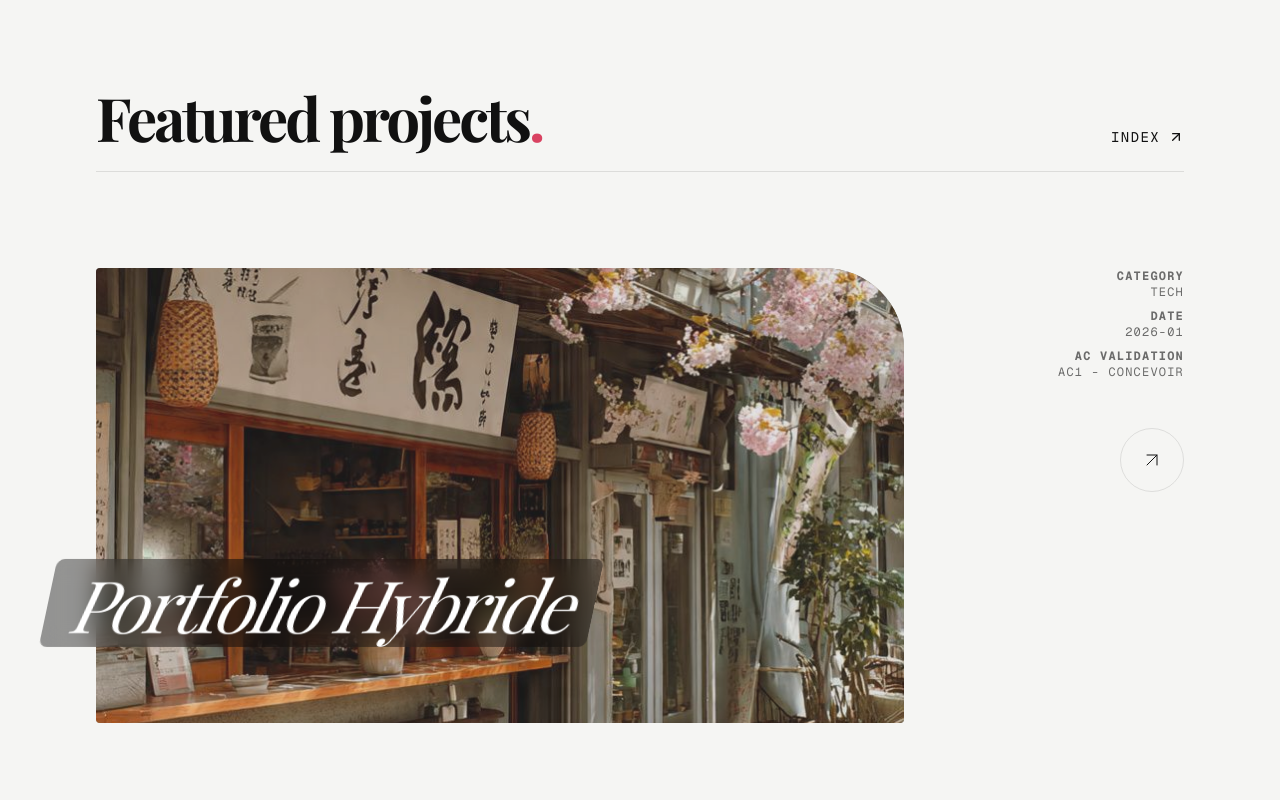
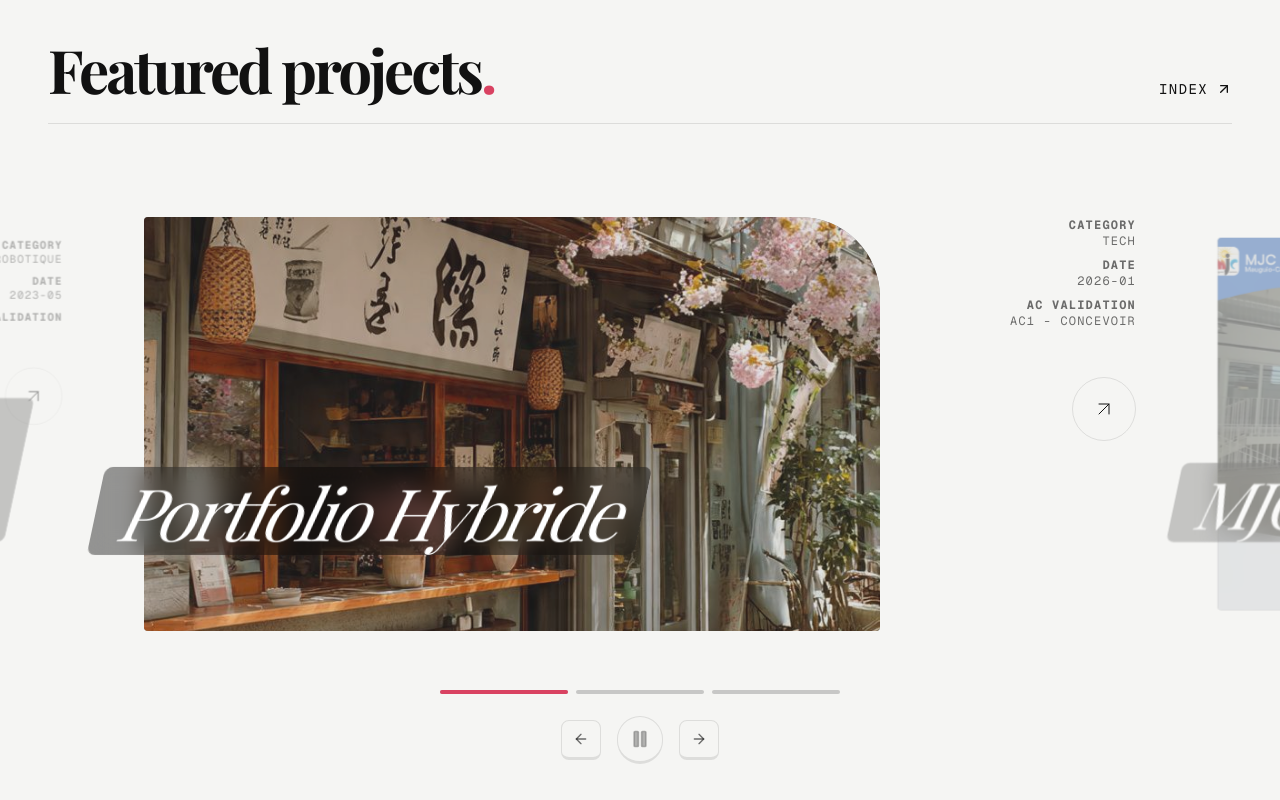
Before and after one commit to theodoredeboisseson/theodoredeboisseson.github.io, a Next.js app: page / in a window 1280 px wide. Shown: the part 1700-2500 px from the top of the page. Built offline with nearby package versions, Linux system fonts and the light colour scheme; a web font is replaced by a local one.

Commit message:
refactor(projects): Changes Featured Project display to use a caroussel

```diff
--- a/app/components/sections/FeaturedProjects.tsx
+++ b/app/components/sections/FeaturedProjects.tsx
@@ -1,8 +1,9 @@
 'use client';
 
-import { motion } from 'framer-motion';
+import { useState, useEffect, useCallback, useRef } from 'react';
+import { motion, AnimatePresence, useInView } from 'framer-motion';
 import Link from 'next/link';
-import { ArrowUpRight, Crosshair } from 'lucide-react';
+import { ArrowUpRight, Crosshair, Play, Pause, ArrowLeft, ArrowRight } from 'lucide-react';
 import ProjectCard from '../ui/ProjectCard';
 
 interface Project {
@@ -20,11 +21,65 @@ interface FeaturedProjectsProps {
 }
 
 export default function FeaturedProjects({ projects }: FeaturedProjectsProps) {
+    const [currentIndex, setCurrentIndex] = useState(0);
+    const [isPlaying, setIsPlaying] = useState(true);
+    const containerRef = useRef(null);
+    const isInView = useInView(containerRef, { amount: 0.3 });
+
+    const nextProject = useCallback(() => {
+        setCurrentIndex((prev) => (prev + 1) % projects.length);
+    }, [projects.length]);
+
+    const prevProject = useCallback(() => {
+        setCurrentIndex((prev) => (prev - 1 + projects.length) % projects.length);
+    }, [projects.length]);
+
+    const handleManualNext = () => {
+        nextProject();
+        setIsPlaying(false);
+    };
+
+    const handleManualPrev = () => {
+        prevProject();
+        setIsPlaying(false);
+    };
+
+    // Keyboard navigation
+    useEffect(() => {
+        if (!isInView) return;
+
+        const handleKeyDown = (e: KeyboardEvent) => {
+            if (e.key === 'ArrowLeft') {
+                prevProject();
+                setIsPlaying(false);
+            } else if (e.key === 'ArrowRight') {
+                nextProject();
+                setIsPlaying(false);
+            }
+        };
+
+        window.addEventListener('keydown', handleKeyDown);
+        return () => window.removeEventListener('keydown', handleKeyDown);
+    }, [isInView, nextProject, prevProject]);
+
+    // Auto-play effect
+    useEffect(() => {
+        if (!isPlaying) return;
+        const interval = setInterval(nextProject, 10 * 1000);
+        return () => clearInterval(interval);
+    }, [isPlaying, nextProject]);
+
+    const handleSegmentClick = (index: number) => {
+        setCurrentIndex(index);
+        setIsPlaying(false); // Pause on interaction
+    };
+
+    const togglePlay = () => setIsPlaying(!isPlaying);
 
     return (
-        <section className="relative w-full py-12 px-6 md:px-12 lg:px-24 bg-background overflow-hidden">
+        <section ref={containerRef} className="relative w-full py-0 px-3 md:px-6 lg:px-12 bg-background overflow-hidden">
             {/* Header */}
-            <div className="flex flex-col md:flex-row justify-between items-end mb-24 border-b-[0.5px] border-black/10 pb-6 w-full max-w-7xl mx-auto">
+            <div className="flex flex-col md:flex-row justify-between items-end border-b-[0.5px] border-black/10 pb-6 w-full max-w-7xl mx-auto">
                 <h2 className="section-title">
                     Featured projects<span className="text-primary">.</span>
                 </h2>
@@ -34,10 +89,110 @@ export default function FeaturedProjects({ projects }: FeaturedProjectsProps) {
                 </Link>
             </div>
 
-            <div className="flex flex-col gap-32 w-full max-w-7xl mx-auto">
-                {projects.map((project, index) => (
-                    <ProjectCard key={project.slug} project={project} index={index} />
-                ))}
+            {/* Carousel Container */}
+            <div className="relative w-full h-[500px] md:h-[600px] flex items-center justify-center">
+                <div className="absolute w-full h-full flex items-center justify-center overflow-visible">
+                    <AnimatePresence initial={false} mode='popLayout'>
+                        {projects.map((project, index) => {
+                            const length = projects.length;
+                            // Calculate discrete circular distance
+                            // result in range [-length/2, length/2]
+                            let offset = (index - currentIndex + length) % length;
+                            if (offset > length / 2) offset -= length;
+
+                            const isCenter = offset === 0;
+                            const zIndex = isCenter ? 10 : 10 - Math.abs(offset);
+
+                            // Visual properties
+                            const scale = isCenter ? 1 : 0.9;
+                            const opacity = isCenter ? 1 : 0.5;
+                            // x distance: 100% or more to separate them.
+
+                            const xOffset = offset * 65; // % of parent width if we use % units in animate?
+                            return (
+                                <motion.div
+                                    key={project.slug}
+                                    className="absolute w-[calc(100%-4rem)] md:w-[calc(100%-8rem)] lg:w-[calc(100%-12rem)] max-w-7xl"
+                                    initial={false}
+                                    animate={{
+                                        x: `calc(${offset} * (100% + 2rem))`,
+                                        scale: scale,
+                                        opacity: opacity,
+                                        zIndex: zIndex
+                                    }}
+                                    transition={{ duration: 0.8, ease: [0.25, 0.75, 0, 1] }}
+                                    onClick={() => handleSegmentClick(index)}
+                                    style={{ cursor: isCenter ? 'default' : 'pointer' }}
+                                >
+                                    {/* Wrapper to handle pointer events locally if needed */}
+                                    <div className={isCenter ? 'pointer-events-auto' : 'pointer-events-none'}>
+                                        <ProjectCard project={project} index={index} />
+                                    </div>
+                                    {/* Overlay for inactive items to catch clicks? The parent div has onClick already. */}
+                                </motion.div>
+                            );
+                        })}
+                    </AnimatePresence>
+                </div>
+            </div>
+
+            {/* Controls */}
+            <div className="w-full max-w-md mx-auto px-6 flex flex-col items-center gap-2 z-20 relative -mt-12">
+
+                {/* Segments */}
+                <div className="flex gap-2 w-full h-8 items-center">
+                    {projects.map((_, idx) => (
+                        <button
+                            key={idx}
+                            onClick={() => handleSegmentClick(idx)}
+                            className="flex-1 h-full flex items-center group cursor-pointer outline-none"
+                            aria-label={`Go to project ${idx + 1}`}
+                        >
+                            <div className="relative w-full h-1 rounded-full overflow-hidden bg-foreground/20 group-hover:bg-foreground/40 transition-colors duration-300">
+                                {idx === currentIndex && (
+                                    <div
+                                        className="absolute top-0 left-0 h-full bg-primary w-full origin-left"
+                                        style={{
+                                            animation: 'progress 6s linear forwards',
+                                            animationPlayState: isPlaying ? 'running' : 'paused'
+                                        }}
+                                    />
+                                )}
+                            </div>
+                        </button>
+                    ))}
+                </div>
+
+                {/* Main Controls Row */}
+                <div className="flex items-center gap-4">
+                    {/* Left Key */}
+                    <button
+                        onClick={handleManualPrev}
+                        className="size-10 flex items-center justify-center border border-foreground/10 hover:border-foreground/30 border-b-[3px] rounded-lg active:border-b active:translate-y-[2px] hover:bg-foreground/5 transition-all text-foreground/60 hover:text-foreground outline-none"
+                        aria-label="Previous Project (Left Arrow)"
+                    >
+                        <ArrowLeft size={16} />
+                    </button>
+
+                    {/* Play/Pause */}
+                    <button
+                        onClick={togglePlay}
+                        className="p-3 rounded-full hover:bg-foreground/5 border border-foreground/10 hover:border-foreground/30 border-b-[3px] text-foreground/60 hover:text-foreground transition-all duration-300 outline-none"
+                        aria-label={isPlaying ? "Pause autoplay" : "Start autoplay"}
+                    >
+                        {isPlaying ? <Pause size={20} fill="currentColor" className="opacity-50" /> : <Play size={20} fill="currentColor" className="opacity-50" />}
+                    </button>
+
+                    {/* Right Key */}
+                    <button
+                        onClick={handleManualNext}
+                        className="size-10 flex items-center justify-center border border-foreground/10 hover:border-foreground/30 border-b-[3px] rounded-lg active:border-b active:translate-y-[2px] hover:bg-foreground/5 transition-all text-foreground/60 hover:text-foreground outline-none"
+                        aria-label="Next Project (Right Arrow)"
+                    >
+                        <ArrowRight size={16} />
+                    </button>
+                </div>
+
             </div>
         </section>
     );
```
